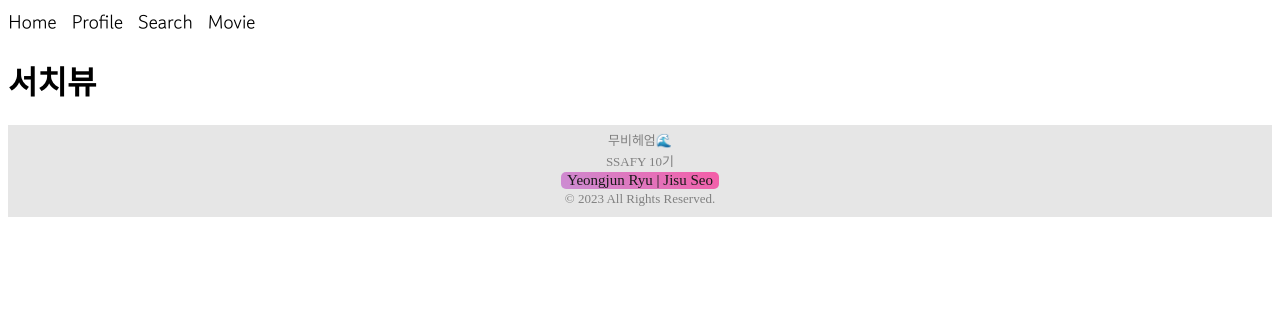
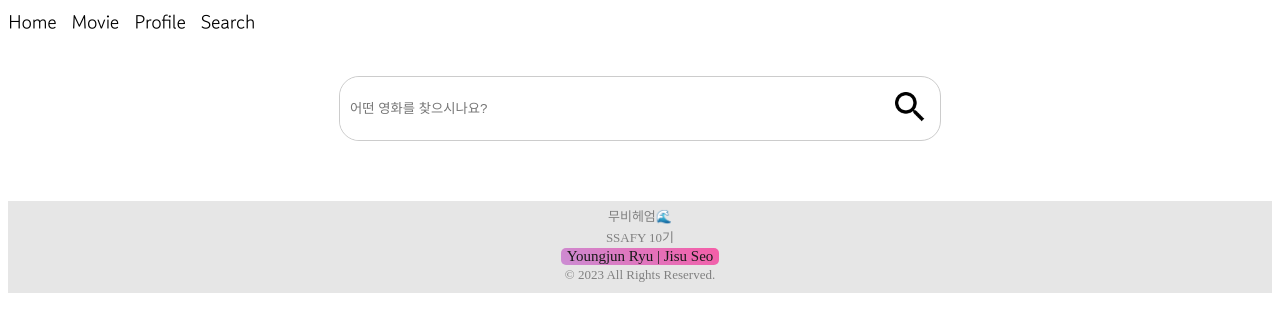
Before and after one commit to Bada35/MovieHeom, a Vue app in the folder final-pjt-front/: page /search in a window 1280 px wide. Shown: the top 332 px of the page. Built offline with nearby package versions, Linux system fonts and the light colour scheme; a web font is replaced by a local one.

Commit message:
FEAT: 서치페이지 구현

```diff
--- a/final-pjt-front/src/FootBar.vue
+++ b/final-pjt-front/src/FootBar.vue
@@ -4,7 +4,7 @@
           <div style="text-align:center;  margin-top:20px; color:grey">
             <div style="padding-top: 5px; padding-bottom: 2px;">무비헤엄🌊</div>
             <div style="padding-bottom: 2px;">SSAFY 10기</div>
-            <div class="name" style="width:12.5%; font-size: 15px;">Yeongjun Ryu | Jisu Seo</div>
+            <div class="name" style="width:12.5%; font-size: 15px;">Youngjun Ryu | Jisu Seo</div>
             <div style="padding-top: 2px; padding-bottom: 10px;">© 2023 All Rights Reserved.</div>
           </div>
         </div>
--- a/final-pjt-front/src/NavBar.vue
+++ b/final-pjt-front/src/NavBar.vue
@@ -2,9 +2,9 @@
   <header>
     <nav>
       <router-link to="/">Home</router-link>
+      <router-link :to="{ name: 'movieDetail', params: { movie_id: 637 } }">Movie</router-link>
       <router-link to="/profile">Profile</router-link>
       <router-link to="/search">Search</router-link>
-      <router-link to="/movieId">Movie</router-link>
     </nav>
   </header>
 </template>
--- /dev/null
+++ b/final-pjt-front/src/components/MovieCard.vue
@@ -0,0 +1,88 @@
+<template>
+    <div class="movie-card" @click="goToMovieDetail">
+        <div class="movie-hashtags">
+            <span>#애니메이션</span> <span>#드라마</span>
+        </div>
+        <div class="movie-poster">
+            <img :src="getPosterImg(movieDetail.poster_path)" alt="Poster img" />
+        </div>
+        <div class="movie-title">
+            {{ movieDetail.title }}
+        </div>
+    </div>
+</template>
+
+<script setup>
+import { ref, onMounted } from 'vue';
+import { useRouter } from 'vue-router';
+import axios from 'axios';
+
+const props = defineProps({
+  movieId: Number
+})
+const movieDetail = ref({})
+const router = useRouter()
+
+const TMDB_API_KEY = import.meta.env.VITE_TMDB_API_KEY
+
+const fetchMovieDetails = async (id) => {
+    const url = `https://api.themoviedb.org/3/movie/${id}?api_key=${TMDB_API_KEY}&language=ko-KR&append_to_response=credits`;
+    console.log("Requesting URL:", url);
+
+    try {
+        const response = await axios.get(url);
+        movieDetail.value = response.data;
+    } catch (error) {
+        console.error(error);
+    }
+};
+
+const getPosterImg = (backURL) => {
+    return `https://image.tmdb.org/t/p/w500${backURL}`;
+}
+
+const goToMovieDetail = () => {
+  router.push(`/movie/${props.movieId}`)
+}
+
+onMounted(() => fetchMovieDetails(props.movieId));
+</script>
+
+<style scoped>
+.movie-card {
+    max-width: 300px;
+    border-radius: 10px;
+    background-color: #fff;
+    color: #333;
+    text-align: center;
+    margin: 10px;
+    overflow: hidden;
+    display: flex;
+    flex-direction: column;
+    justify-content: space-between;
+    flex-basis: calc(33.333% - 20px);
+}
+
+.movie-hashtags {
+    margin-top: 10px;
+    font-family: 'Nanum Gothic', sans-serif;
+    font-size: 0.8rem;
+    color: #333;
+    text-align: left;
+    margin-bottom: 5px;
+}
+
+.movie-poster img {
+    width: 100%;
+    border-radius: 10px;
+    border-radius: 10px;
+}
+
+.movie-title {
+    font-family: 'Gowun Dodum', sans-serif;
+    font-weight: bold;
+    font-size: 18px;
+    margin: 5px 0;
+    padding: 10px 0;
+}
+</style>
--- /dev/null
+++ b/final-pjt-front/src/components/TrailerModal.vue
@@ -0,0 +1,46 @@
+<template>
+    <div class="modal-overlay" @click.self="close">
+      <div class="modal-content">
+        <h3>영화 줄거리</h3>
+        <iframe :src="trailerUrl" width="560" height="315" frameborder="0" allowfullscreen></iframe>
+      </div>
+    </div>
+  </template>
+
+  <script setup>
+  const props = defineProps({
+    trailerUrl: String
+  });
+
+  const emit = defineEmits(['close']);
+
+  const close = () => {
+    emit('close');
+  };
+  </script>
+
+  <style scoped>
+  .modal-overlay {
+    position: fixed;
+    top: 0;
+    left: 0;
+    width: 100%;
+    height: 100%;
+    background-color: rgba(0, 0, 0, 0.5);
+    display: flex;
+    justify-content: center;
+    align-items: center;
+  }
+
+  .modal-content {
+    background: white;
+    padding: 20px;
+    width: 800px;
+  }
+
+  iframe {
+    width: 100%;
+    max-width: 800px;
+    height: 450px;
+  }
+  </style>
--- a/final-pjt-front/src/router/index.js
+++ b/final-pjt-front/src/router/index.js
@@ -21,8 +21,8 @@ const router = createRouter({
       component: () => import('@/views/Search/SearchView.vue')
     },
     {
-      path: '/movieId',
-      name:'movieDetail',
+      path: '/movie/:movie_id',
+      name: 'movieDetail',
       component: () => import('@/views/Movie/MovieDetailView.vue')
     }
   ]
--- a/final-pjt-front/src/views/Movie/MovieDetailView.vue
+++ b/final-pjt-front/src/views/Movie/MovieDetailView.vue
@@ -1,30 +1,32 @@
 <template>
     <div class="movie-details">
-        <img :src="getPosterImg(movieDetail.poster_path)" alt="영화 포스터">
+        <img :src="getPosterImg(movieDetail.poster_path)" :alt="`${movieDetail.title}영화 포스터`">
         <img :src="getBackdropImg(movieDetail.backdrop_path)" alt="백드롭이미지">
         <h1>{{ movieDetail.title }}</h1>
         <p>개봉일: {{ movieDetail.release_date }}</p>
         <p>TMDB 평점: {{ movieDetail.vote_average }}</p>
-        <p>장르: {{ movieDetail.genre_ids }}</p>
+        <p>장르: {{ genreNames }}</p>
         <p>줄거리 <br>{{ movieDetail.overview }}</p>
         <p>공식 예고편</p>
-        <!-- <button @click="showTrailerModal">
+        <button @click="showTrailerModal">
             <img src="@/assets/youtube.png" alt="유튜브 아이콘" />
         </button>
-        <TrailerModal v-if="showModal" :trailerUrl="trailerUrl" @close="showModal = false" /> -->
+        <TrailerModal v-if="showModal" :trailerUrl="trailerUrl" @close="showModal = false" />
     </div>
 </template>
 
 <script setup>
-import { ref, onMounted } from 'vue';
+import { ref, onMounted, computed } from 'vue';
 import { useRoute } from 'vue-router';
 import axios from 'axios';
+import TrailerModal from '@/components/TrailerModal.vue';
+
 
 const route = useRoute();
 const movieDetail = ref({});
 const showModal = ref(false);
 const trailerUrl = ref('');
-const movie_id = ref('12477');  // Grave of the Fireflies (1988)
+const movie_id = ref(route.params.movie_id);  // Grave of the Fireflies (1988)
 
 const TMDB_API_KEY = import.meta.env.VITE_TMDB_API_KEY
 const YT_API_KEY = import.meta.env.VITE_YOUTUBE_API_KEY
@@ -44,6 +46,19 @@ const fetchMovieDetails = async () => {
     }
 };
 
+const showTrailerModal = async () => {
+    try {
+        const searchResponse = await axios.get(`https://www.googleapis.com/youtube/v3/search?part=snippet&q=${encodeURIComponent(movieDetail.value.title)} official trailer&type=video&key=${YT_API_KEY}`);
+        if (searchResponse.data.items.length > 0) {
+            const videoId = searchResponse.data.items[0].id.videoId;
+            trailerUrl.value = `https://www.youtube.com/embed/${videoId}`;
+            showModal.value = true;
+        }
+    } catch (error) {
+        console.error(error);
+    }
+};
+
 const getPosterImg = (backURL) => {
     return `https://www.themoviedb.org/t/p/w220_and_h330_face${backURL}`
 }
@@ -51,6 +66,10 @@ const getPosterImg = (backURL) => {
 const getBackdropImg = (backURL) => {
     return `https://www.themoviedb.org/t/p/w533_and_h300_bestv2${backURL}`
 }
+
+const genreNames = computed(() => {
+  return movieDetail.value.genres?.map(genre => genre.name).join(', ') || '';
+})
 
 // https://api.themoviedb.org/3/movie/12477?api_key=0c29fadf6f60100379e8867c18df1169&language=ko-KR&append_to_response=credits
 
@@ -76,10 +95,12 @@ onMounted(fetchMovieDetails);
 .movie-details h1 {
     margin-bottom: 10px;
     color: #333;
+    font-family: 'Gowun Dodum', sans-serif;
     font-size: 2em;
 }
 
 .movie-details p {
+    font-family: 'Nanum Gothic', sans-serif;
     margin-bottom: 10px;
     color: #666;
 }
--- a/final-pjt-front/src/views/Search/SearchView.vue
+++ b/final-pjt-front/src/views/Search/SearchView.vue
@@ -1,13 +1,92 @@
 <template>
-    <div>
-    <h1>서치뷰</h1>
+    <div class="search-view">
+        <div class="search-box">
+            <input type="text" placeholder="어떤 영화를 찾으시나요?" />
+            <button @click="searchMovies">
+                <img src="@/assets/MagnifyingGlass.png" alt="검색아이콘" />
+            </button>
+        </div>
+        <div class="movie-cards">
+            <MovieCard v-for="id in movie_ids" :key="id" :movie-id="id" />
+        </div>
     </div>
 </template>
 
 <script setup>
+import { ref, onMounted, watch } from 'vue';
+import { useRoute, useRouter } from 'vue-router';
+import MovieCard from '@/components/MovieCard.vue';
+
+const route = useRoute()
+const router = useRouter()
+const movie_ids = ref([])
+
+// 검색 결과를 URL 쿼리에 저장
+const searchMovies = () => {
+  movie_ids.value = [545611, 19913, 313369]
+  router.push({ name: 'search', query: { ids: movie_ids.value.join(',') } })
+}
+
+// 마운트 시 URL 쿼리에서 검색 결과를 불러오기
+onMounted(() => {
+  const ids = route.query.ids;
+  if (ids) {
+    movie_ids.value = ids.split(',').map(Number);
+  }
+})
+
+// 라우터에서 쿼리 변경을 감시하여 검색 결과를 업데이트
+watch(() => route.query.ids, (newIds) => {
+  if (newIds) {
+    movie_ids.value = newIds.split(',').map(Number);
+  }
+})
 
 </script>
 
 <style scoped>
+.search-view {
+    display: flex;
+    flex-direction: column;
+    align-items: center;
+    padding: 20px;
+}
 
+.search-box {
+    display: flex;
+    width: 100%;
+    max-width: 600px;
+    margin: 20px 0;
+    border: 1px solid #ccc;
+    border-radius: 20px;
+}
+
+.search-box input {
+    flex: 1;
+    padding: 10px;
+    border: none;
+    border-radius: 20px 0 0 20px;
+    outline: none;
+}
+
+.search-box button {
+    padding: 10px;
+    border: none;
+    background: none;
+    cursor: pointer;
+    border-radius: 0 20px 20px 0;
+}
+
+.movie-cards {
+    display: flex;
+    justify-content: space-around;
+    flex-wrap: wrap;
+    width: 100%;
+    max-width: 800px;
+}
+
+.search-box button img {
+    width: 40px;
+    height: auto;
+}
 </style>
```
Also changed, not shown: final-pjt-front/src/assets/MagnifyingGlass.png (added), final-pjt-front/src/assets/youtube.png (added).
